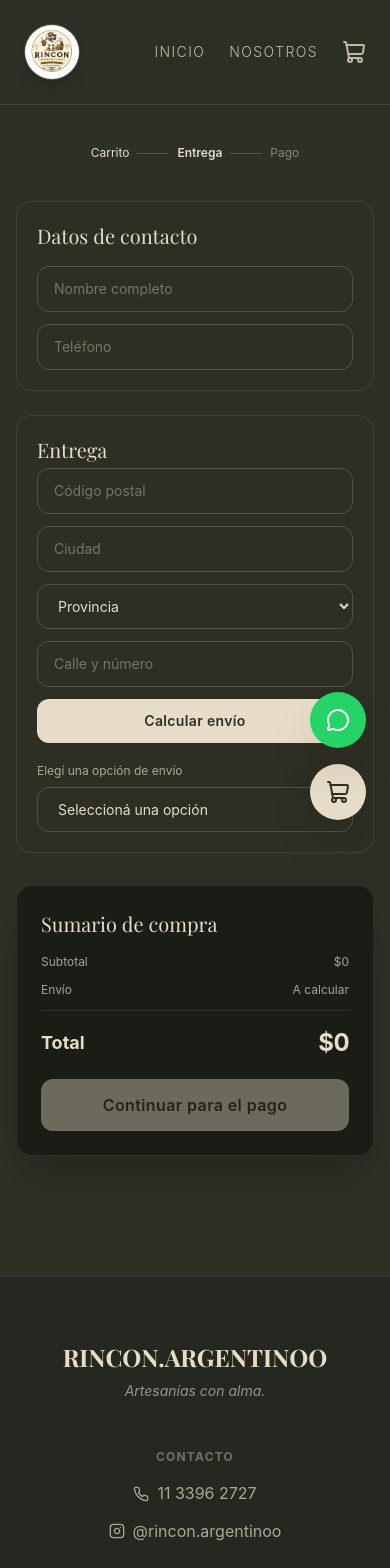
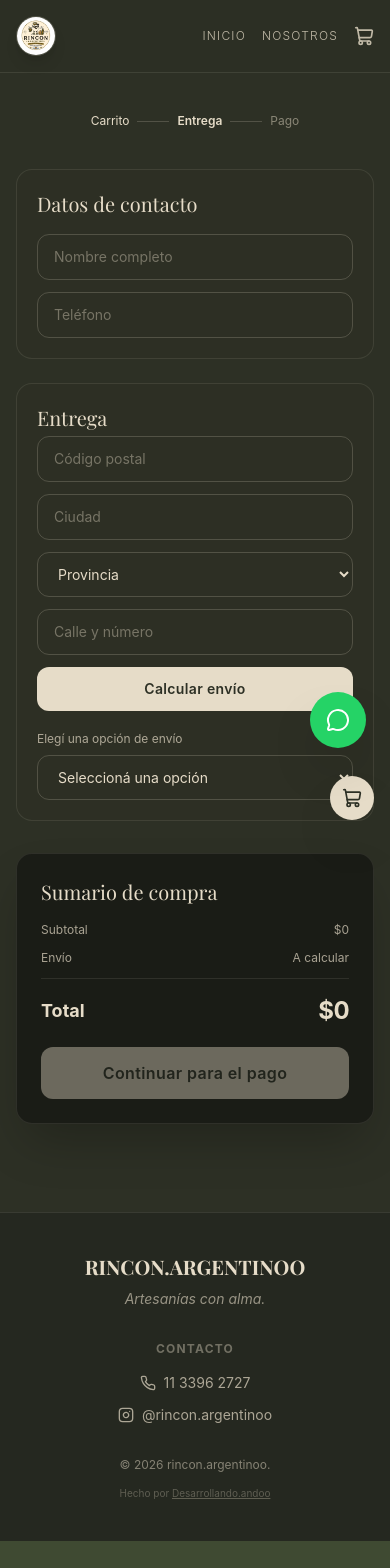
Before and after one commit to Daaneri/rincon.argentino, a React (Vite) app: page /checkout/entrega in a window 390 px wide. Shown: the top 1568 px of the page. After the commit the page ends 1541 px from the top, so only its background shows below. Built offline with nearby package versions, Linux system fonts and the light colour scheme.

Commit message:
corrige ProductDetail responsive

```diff
--- a/src/components/About.jsx
+++ b/src/components/About.jsx
@@ -1,23 +1,23 @@
 export default function About() {
   return (
-    <div className="max-w-4xl mx-auto p-6 md:p-20 text-center">
-      <h1 className="text-5xl md:text-6xl font-serif font-bold text-[#E6DCC8] mb-8">Nuestra Historia</h1>
+    <div className="max-w-4xl mx-auto p-5 sm:p-6 md:p-20 text-center">
+      <h1 className="text-3xl sm:text-4xl md:text-6xl font-serif font-bold text-[#E6DCC8] mb-6 sm:mb-8">Nuestra Historia</h1>
 
-      <div className="bg-[#252820] p-8 md:p-12 rounded-3xl border border-[#E6DCC8]/10 shadow-2xl">
-        <p className="text-xl leading-relaxed text-[#E6DCC8]/80 font-light mb-8">
+      <div className="bg-[#252820] p-5 sm:p-8 md:p-12 rounded-2xl sm:rounded-3xl border border-[#E6DCC8]/10 shadow-2xl">
+        <p className="text-base sm:text-lg md:text-xl leading-relaxed text-[#E6DCC8]/80 font-light mb-6 sm:mb-8">
           En <strong>Rincón Argentinoo</strong>, creemos que cada objeto tiene una historia para contar.
           Nuestra misión es rescatar la tradición y el alma de las artesanías de nuestra tierra,
           acercando piezas únicas a quienes valoran el trabajo hecho a mano.
         </p>
 
-        <div className="grid grid-cols-1 md:grid-cols-2 gap-8 text-left mt-12 border-t border-[#E6DCC8]/10 pt-12">
+        <div className="grid grid-cols-1 md:grid-cols-2 gap-6 sm:gap-8 text-left mt-8 sm:mt-12 border-t border-[#E6DCC8]/10 pt-8 sm:pt-12">
           <div>
-            <h3 className="text-[#E6DCC8] font-bold uppercase tracking-widest mb-4">Calidad Noble</h3>
-            <p className="text-[#E6DCC8]/60 italic">Trabajamos con materiales seleccionados, respetando procesos ancestrales para asegurar la durabilidad y belleza de cada pieza.</p>
+            <h3 className="text-[#E6DCC8] font-bold uppercase tracking-widest mb-3 sm:mb-4 text-sm sm:text-base">Calidad Noble</h3>
+            <p className="text-[#E6DCC8]/60 italic text-sm sm:text-base">Trabajamos con materiales seleccionados, respetando procesos ancestrales para asegurar la durabilidad y belleza de cada pieza.</p>
           </div>
           <div>
-            <h3 className="text-[#E6DCC8] font-bold uppercase tracking-widest mb-4">Hecho con Alma</h3>
-            <p className="text-[#E6DCC8]/60 italic">No vendemos productos masivos; cada artesanía es seleccionada o creada pensando en su propósito y en su conexión con nuestra cultura.</p>
+            <h3 className="text-[#E6DCC8] font-bold uppercase tracking-widest mb-3 sm:mb-4 text-sm sm:text-base">Hecho con Alma</h3>
+            <p className="text-[#E6DCC8]/60 italic text-sm sm:text-base">No vendemos productos masivos; cada artesanía es seleccionada o creada pensando en su propósito y en su conexión con nuestra cultura.</p>
           </div>
         </div>
       </div>
--- a/src/components/FloatingCart.jsx
+++ b/src/components/FloatingCart.jsx
@@ -10,13 +10,14 @@ export default function FloatingCart() {
   return (
     <Link
       to="/cart"
-      className="fixed bottom-6 right-6 z-40 bg-[#E6DCC8] text-[#2D3025] p-4 rounded-full shadow-2xl hover:scale-110 transition-all duration-300"
+      className="fixed bottom-6 right-4 sm:right-6 z-40 bg-[#E6DCC8] text-[#2D3025] p-3 sm:p-4 rounded-full shadow-2xl hover:scale-110 transition-all duration-300"
     >
       <div className="relative">
-        <ShoppingCart size={24} />
+        <ShoppingCart size={20} className="sm:hidden" />
+        <ShoppingCart size={24} className="hidden sm:block" />
 
         {totalItems > 0 && (
-          <span className="absolute -top-3 -right-3 bg-[#2D3025] text-[#E6DCC8] text-[10px] w-5 h-5 flex items-center justify-center rounded-full font-bold animate-bounce">
+          <span className="absolute -top-2.5 -right-2.5 sm:-top-3 sm:-right-3 bg-[#2D3025] text-[#E6DCC8] text-[9px] sm:text-[10px] w-4 h-4 sm:w-5 sm:h-5 flex items-center justify-center rounded-full font-bold animate-bounce">
             {totalItems}
           </span>
         )}
--- a/src/components/Footer.jsx
+++ b/src/components/Footer.jsx
@@ -1,33 +1,32 @@
 export default function Footer() {
   return (
-    <footer className="mt-20 py-16 bg-[#252820] border-t border-[#E6DCC8]/10">
-      <div className="max-w-7xl mx-auto px-6 grid grid-cols-1 md:grid-cols-3 gap-12 text-center md:text-left">
+    <footer className="mt-12 sm:mt-20 py-10 sm:py-16 bg-[#252820] border-t border-[#E6DCC8]/10">
+      <div className="max-w-7xl mx-auto px-4 sm:px-6 grid grid-cols-1 md:grid-cols-3 gap-8 sm:gap-12 text-center md:text-left">
 
-        <div className="flex flex-col gap-2">
-          <h3 className="text-2xl font-serif font-bold text-[#E6DCC8]">RINCON.ARGENTINOO</h3>
+        <div className="flex flex-col gap-2 items-center md:items-start">
+          <h3 className="text-xl sm:text-2xl font-serif font-bold text-[#E6DCC8]">RINCON.ARGENTINOO</h3>
           <p className="text-sm text-[#E6DCC8]/60 italic">Artesanías con alma.</p>
         </div>
 
-        <div className="flex flex-col gap-3">
+        <div className="flex flex-col gap-3 items-center md:items-start">
           <h4 className="font-bold uppercase tracking-widest text-xs text-[#E6DCC8]/40 mb-1">Contacto</h4>
 
-          {/* Aquí actualicé el número y lo convertí en enlace */}
-          <a href="https://wa.me/5491133962727" target="_blank" rel="noopener noreferrer" className="flex items-center justify-center md:justify-start gap-2 text-[#E6DCC8]/70 hover:text-[#E6DCC8] transition">
-            <svg xmlns="http://www.w3.org/2000/svg" width="16" height="16" viewBox="0 0 24 24" fill="none" stroke="currentColor" strokeWidth="2" strokeLinecap="round" strokeLinejoin="round"><path d="M22 16.92v3a2 2 0 0 1-2.18 2 19.79 19.79 0 0 1-8.63-3.07 19.5 19.5 0 0 1-6-6 19.79 19.79 0 0 1-3.07-8.67A2 2 0 0 1 4.11 2h3a2 2 0 0 1 2 1.72 12.84 12.84 0 0 0 .7 2.81 2 2 0 0 1-.45 2.11L8.09 9.91a16 16 0 0 0 6 6l1.27-1.27a2 2 0 0 1 2.11-.45 12.84 12.84 0 0 0 2.81.7A2 2 0 0 1 22 16.92z"/></svg>
+          <a href="https://wa.me/5491133962727" target="_blank" rel="noopener noreferrer" className="flex items-center justify-center md:justify-start gap-2 text-[#E6DCC8]/70 hover:text-[#E6DCC8] transition text-sm sm:text-base">
+            <svg xmlns="http://www.w3.org/2000/svg" width="16" height="16" viewBox="0 0 24 24" fill="none" stroke="currentColor" strokeWidth="2" strokeLinecap="round" strokeLinejoin="round" className="shrink-0"><path d="M22 16.92v3a2 2 0 0 1-2.18 2 19.79 19.79 0 0 1-8.63-3.07 19.5 19.5 0 0 1-6-6 19.79 19.79 0 0 1-3.07-8.67A2 2 0 0 1 4.11 2h3a2 2 0 0 1 2 1.72 12.84 12.84 0 0 0 .7 2.81 2 2 0 0 1-.45 2.11L8.09 9.91a16 16 0 0 0 6 6l1.27-1.27a2 2 0 0 1 2.11-.45 12.84 12.84 0 0 0 2.81.7A2 2 0 0 1 22 16.92z"/></svg>
             <span>11 3396 2727</span>
           </a>
 
-          <a href="https://instagram.com/rincon.argentinoo" target="_blank" rel="noopener noreferrer" className="flex items-center justify-center md:justify-start gap-2 text-[#E6DCC8]/70 hover:text-[#E6DCC8] transition">
-            <svg xmlns="http://www.w3.org/2000/svg" width="16" height="16" viewBox="0 0 24 24" fill="none" stroke="currentColor" strokeWidth="2" strokeLinecap="round" strokeLinejoin="round"><rect x="2" y="2" width="20" height="20" rx="5" ry="5"/><path d="M16 11.37A4 4 0 1 1 12.63 8 4 4 0 0 1 16 11.37z"/><line x1="17.5" y1="6.5" x2="17.51" y2="6.5"/></svg>
+          <a href="https://instagram.com/rincon.argentinoo" target="_blank" rel="noopener noreferrer" className="flex items-center justify-center md:justify-start gap-2 text-[#E6DCC8]/70 hover:text-[#E6DCC8] transition text-sm sm:text-base">
+            <svg xmlns="http://www.w3.org/2000/svg" width="16" height="16" viewBox="0 0 24 24" fill="none" stroke="currentColor" strokeWidth="2" strokeLinecap="round" strokeLinejoin="round" className="shrink-0"><rect x="2" y="2" width="20" height="20" rx="5" ry="5"/><path d="M16 11.37A4 4 0 1 1 12.63 8 4 4 0 0 1 16 11.37z"/><line x1="17.5" y1="6.5" x2="17.51" y2="6.5"/></svg>
             <span>@rincon.argentinoo</span>
           </a>
         </div>
 
-        <div className="flex flex-col gap-2 md:items-end">
-          <p className="text-sm text-[#E6DCC8]/50">© 2026 rincon.argentinoo.</p>
-          <p className="text-xs text-[#E6DCC8]/30 mt-1">
-  Hecho por <a href="https://www.instagram.com/desarrollando.andoo/" target="_blank" rel="noopener noreferrer" className="hover:text-[#E6DCC8] underline transition-colors">Desarrollando.andoo</a>
-</p>
+        <div className="flex flex-col gap-2 items-center md:items-end">
+          <p className="text-xs sm:text-sm text-[#E6DCC8]/50">© 2026 rincon.argentinoo.</p>
+          <p className="text-[10px] sm:text-xs text-[#E6DCC8]/30 mt-1">
+            Hecho por <a href="https://www.instagram.com/desarrollando.andoo/" target="_blank" rel="noopener noreferrer" className="hover:text-[#E6DCC8] underline transition-colors">Desarrollando.andoo</a>
+          </p>
         </div>
 
       </div>
--- a/src/components/Navbar.jsx
+++ b/src/components/Navbar.jsx
@@ -1,33 +1,32 @@
 import { Link } from 'react-router-dom';
-import { ShoppingCart } from 'lucide-react'; // Importamos el icono
-import { useCart } from '../context/CartContext'; // Importamos el contexto
+import { ShoppingCart } from 'lucide-react';
+import { useCart } from '../context/CartContext';
 import logo from '../assets/rincon.png';
 
 export default function Navbar() {
-  const { cart } = useCart(); // Obtenemos el carrito del contexto
+  const { cart } = useCart();
 
   return (
-    <nav className="sticky top-0 p-6 flex justify-between items-center z-50 bg-[#2D3025]/90 backdrop-blur-md border-b border-[#E6DCC8]/10">
-      <Link to="/" className="flex items-center gap-3">
+    <nav className="sticky top-0 p-4 sm:p-6 flex justify-between items-center z-50 bg-[#2D3025]/90 backdrop-blur-md border-b border-[#E6DCC8]/10">
+      <Link to="/" className="flex items-center gap-2 sm:gap-3 min-w-0">
         <img
           src={logo}
           alt="Rincón Argentino Logo"
-          className="w-14 h-14 rounded-full border border-[#E6DCC8]/20 shadow-lg object-cover"
+          className="w-10 h-10 sm:w-12 sm:h-12 md:w-14 md:h-14 rounded-full border border-[#E6DCC8]/20 shadow-lg object-cover shrink-0"
         />
-        <span className="font-serif font-bold text-[#E6DCC8] tracking-tight text-xl hidden md:block">
+        <span className="font-serif font-bold text-[#E6DCC8] tracking-tight text-base sm:text-lg md:text-xl hidden md:block truncate">
           RINCÓN ARGENTINOO
         </span>
       </Link>
 
-      <div className="flex gap-6 md:gap-8 items-center font-light text-[#E6DCC8] opacity-80 uppercase tracking-widest text-sm">
+      <div className="flex gap-4 sm:gap-6 md:gap-8 items-center font-light text-[#E6DCC8] opacity-80 uppercase tracking-widest text-xs sm:text-sm">
         <Link to="/" className="hover:opacity-100 transition duration-300">Inicio</Link>
         <Link to="/about" className="hover:opacity-100 transition duration-300">Nosotros</Link>
 
-        {/* Ícono de carrito con contador animado */}
-        <Link to="/cart" className="relative group transition-all duration-300 hover:scale-110 active:scale-95">
-          <ShoppingCart className="w-6 h-6 hover:opacity-100" />
+        <Link to="/cart" className="relative group transition-all duration-300 hover:scale-110 active:scale-95 shrink-0">
+          <ShoppingCart className="w-5 h-5 sm:w-6 sm:h-6 hover:opacity-100" />
           {cart.length > 0 && (
-            <span className="absolute -top-3 -right-3 bg-[#E6DCC8] text-[#2D3025] text-[10px] font-bold w-5 h-5 flex items-center justify-center rounded-full animate-bounce">
+            <span className="absolute -top-2.5 -right-2.5 sm:-top-3 sm:-right-3 bg-[#E6DCC8] text-[#2D3025] text-[9px] sm:text-[10px] font-bold w-4 h-4 sm:w-5 sm:h-5 flex items-center justify-center rounded-full animate-bounce">
               {cart.length}
             </span>
           )}
--- a/src/components/ProductDetail.jsx
+++ b/src/components/ProductDetail.jsx
@@ -19,56 +19,54 @@ export default function ProductDetail() {
   }, [id]);
 
   if (!product) return (
-    <div className="flex items-center justify-center min-h-[60vh] font-serif text-2xl text-[#E6DCC8]/50 animate-pulse">
+    <div className="flex items-center justify-center min-h-[60vh] font-serif text-lg sm:text-2xl text-[#E6DCC8]/50 animate-pulse px-6 text-center">
       Cargando belleza...
     </div>
   );
 
-  // Número actualizado correctamente aquí
   const whatsappMessage = `Hola! Me interesa saber más sobre el producto: ${product.name}`;
   const whatsappUrl = `https://wa.me/5491133962727?text=${encodeURIComponent(whatsappMessage)}`;
 
   return (
-    <div className="max-w-6xl mx-auto p-6 md:p-12 animate-in fade-in duration-700">
-      <Link to="/" className="inline-flex items-center gap-2 text-[#E6DCC8]/60 hover:text-[#E6DCC8] transition-colors mb-8 text-sm uppercase tracking-widest">
+    <div className="max-w-6xl mx-auto p-4 sm:p-6 md:p-12 animate-in fade-in duration-700">
+      <Link to="/" className="inline-flex items-center gap-2 text-[#E6DCC8]/60 hover:text-[#E6DCC8] transition-colors mb-6 sm:mb-8 text-xs sm:text-sm uppercase tracking-widest">
         <ArrowLeft size={16} /> Volver a la selección
       </Link>
 
-      <div className="grid grid-cols-1 md:grid-cols-2 gap-16 items-start bg-[#252820]/50 backdrop-blur-xl p-8 md:p-12 rounded-3xl border border-[#E6DCC8]/10 shadow-2xl">
+      <div className="grid grid-cols-1 md:grid-cols-2 gap-6 sm:gap-10 md:gap-16 items-start bg-[#252820]/50 backdrop-blur-xl p-5 sm:p-8 md:p-12 rounded-2xl sm:rounded-3xl border border-[#E6DCC8]/10 shadow-2xl">
 
-        <div className="bg-[#E6DCC8]/5 p-2 rounded-3xl border border-[#E6DCC8]/10 shadow-inner">
-          <img src={product.image_url} alt={product.name} className="w-full rounded-2xl aspect-square object-cover transition-transform duration-700 hover:scale-[1.02]" />
+        <div className="bg-[#E6DCC8]/5 p-2 rounded-2xl sm:rounded-3xl border border-[#E6DCC8]/10 shadow-inner">
+          <img src={product.image_url} alt={product.name} className="w-full rounded-xl sm:rounded-2xl aspect-square object-cover transition-transform duration-700 hover:scale-[1.02]" />
         </div>
 
-        <div className="flex flex-col gap-8">
+        <div className="flex flex-col gap-6 sm:gap-8">
           <div>
-            <h1 className="text-5xl md:text-6xl font-serif font-bold text-[#E6DCC8] mb-4">{product.name}</h1>
-            <p className="text-3xl font-light text-[#E6DCC8]/80 tracking-tight">${product.price.toLocaleString('es-AR')}</p>
+            <h1 className="text-3xl sm:text-4xl md:text-5xl lg:text-6xl font-serif font-bold text-[#E6DCC8] mb-3 sm:mb-4 break-words">{product.name}</h1>
+            <p className="text-xl sm:text-2xl md:text-3xl font-light text-[#E6DCC8]/80 tracking-tight">${product.price.toLocaleString('es-AR')}</p>
           </div>
 
-          <div className="border-y border-[#E6DCC8]/10 py-8">
-            <h4 className="text-[10px] uppercase tracking-[0.2em] text-[#E6DCC8]/50 mb-4 font-bold">Sobre esta pieza</h4>
-            <p className="text-lg leading-relaxed text-[#E6DCC8]/70 font-light">
+          <div className="border-y border-[#E6DCC8]/10 py-6 sm:py-8">
+            <h4 className="text-[10px] uppercase tracking-[0.2em] text-[#E6DCC8]/50 mb-3 sm:mb-4 font-bold">Sobre esta pieza</h4>
+            <p className="text-sm sm:text-base md:text-lg leading-relaxed text-[#E6DCC8]/70 font-light">
               {product.description || "Cada pieza de Rincón Argentinoo es única, seleccionada con cuidado y hecha para durar. Si tienes dudas sobre los materiales o procesos, no dudes en consultarnos."}
             </p>
           </div>
 
-          <div className="flex flex-col gap-4">
+          <div className="flex flex-col gap-3 sm:gap-4">
             <button
               onClick={() => addToCart(product)}
-              className="group flex items-center justify-center gap-3 bg-[#E6DCC8] text-[#2D3025] text-lg py-5 rounded-xl font-bold hover:bg-white transition-all shadow-[0_10px_30px_rgba(230,220,200,0.15)] active:scale-[0.98]"
+              className="group flex items-center justify-center gap-2 sm:gap-3 bg-[#E6DCC8] text-[#2D3025] text-sm sm:text-base md:text-lg py-4 sm:py-5 rounded-xl font-bold hover:bg-white transition-all shadow-[0_10px_30px_rgba(230,220,200,0.15)] active:scale-[0.98]"
             >
-              <ShoppingCart size={20} className="group-hover:-translate-y-1 transition-transform" />
+              <ShoppingCart size={18} className="group-hover:-translate-y-1 transition-transform shrink-0" />
               AGREGAR AL CARRITO
             </button>
-
             <a
               href={whatsappUrl}
               target="_blank"
               rel="noopener noreferrer"
-              className="flex items-center justify-center gap-3 border border-[#E6DCC8]/20 text-[#E6DCC8] text-lg py-5 rounded-xl font-bold hover:bg-[#E6DCC8]/10 transition-all active:scale-[0.98]"
+              className="flex items-center justify-center gap-2 sm:gap-3 border border-[#E6DCC8]/20 text-[#E6DCC8] text-sm sm:text-base md:text-lg py-4 sm:py-5 rounded-xl font-bold hover:bg-[#E6DCC8]/10 transition-all active:scale-[0.98]"
             >
-              <MessageCircle size={20} />
+              <MessageCircle size={18} className="shrink-0" />
               CONSULTAR POR WHATSAPP
             </a>
           </div>
--- a/src/components/ProductGrid.jsx
+++ b/src/components/ProductGrid.jsx
@@ -3,14 +3,12 @@ import { Link } from 'react-router-dom'
 import { supabase } from '../supabaseClient'
 import { Search } from 'lucide-react'
 
-// Categorías definidas de forma estática
 const CATEGORIES = ['Todos', 'Mates', 'Bombillas', 'Accesorios'];
 
-// Componente pequeño para la tarjeta de producto
 function ProductCard({ product }) {
   return (
-    <div className="group bg-rincon-olive/40 backdrop-blur-md p-3 md:p-6 rounded-2xl md:rounded-3xl border border-rincon-cream/10 shadow-xl transition-all duration-500 hover:-translate-y-2 hover:bg-rincon-olive/60 flex flex-col">
-      <div className="aspect-[4/5] bg-rincon-cream/10 rounded-xl md:rounded-2xl mb-4 md:mb-6 overflow-hidden">
+    <div className="group bg-rincon-olive/40 backdrop-blur-md p-3 sm:p-4 md:p-6 rounded-2xl md:rounded-3xl border border-rincon-cream/10 shadow-xl transition-all duration-500 hover:-translate-y-2 hover:bg-rincon-olive/60 flex flex-col">
+      <div className="aspect-[4/5] bg-rincon-cream/10 rounded-xl md:rounded-2xl mb-3 sm:mb-4 md:mb-6 overflow-hidden">
         {product.image_url ? (
           <img src={product.image_url} alt={product.name} className="w-full h-full object-cover group-hover:scale-105 transition-transform duration-700"/>
         ) : (
@@ -19,11 +17,11 @@ function ProductCard({ product }) {
       </div>
       <div className="flex-1 flex flex-col justify-between">
         <div>
-          <h3 className="text-sm md:text-xl font-serif font-bold text-rincon-cream mb-1 truncate">{product.name}</h3>
-          <p className="text-sm md:text-lg font-medium text-rincon-cream/80 mb-4">${product.price.toLocaleString('es-AR')}</p>
+          <h3 className="text-xs sm:text-sm md:text-xl font-serif font-bold text-rincon-cream mb-1 truncate">{product.name}</h3>
+          <p className="text-xs sm:text-sm md:text-lg font-medium text-rincon-cream/80 mb-3 sm:mb-4">${product.price.toLocaleString('es-AR')}</p>
         </div>
         <Link to={`/producto/${product.id}`} className="block">
-          <button className="w-full border border-rincon-cream/20 py-2 md:py-4 rounded-xl font-bold text-[10px] md:text-xs uppercase tracking-widest text-rincon-cream hover:bg-rincon-cream hover:text-rincon-olive transition-all duration-300">
+          <button className="w-full border border-rincon-cream/20 py-2 md:py-4 rounded-xl font-bold text-[9px] sm:text-[10px] md:text-xs uppercase tracking-widest text-rincon-cream hover:bg-rincon-cream hover:text-rincon-olive transition-all duration-300">
             Ver detalle
           </button>
         </Link>
@@ -61,14 +59,14 @@ export default function ProductGrid() {
     });
 
   return (
-    <div className="p-4 space-y-8">
+    <div className="px-4 sm:px-6 space-y-6 sm:space-y-8">
       <div className="max-w-5xl mx-auto space-y-4">
         <div className="flex flex-wrap gap-2 justify-center">
           {CATEGORIES.map(cat => (
             <button
               key={cat}
               onClick={() => setSelectedCategory(cat)}
-              className={`px-6 py-2 rounded-full text-sm transition-all border ${
+              className={`px-4 sm:px-6 py-2 rounded-full text-xs sm:text-sm transition-all border shrink-0 ${
                 selectedCategory === cat
                 ? 'bg-rincon-cream text-rincon-olive font-bold border-transparent'
                 : 'bg-rincon-olive/30 text-rincon-cream border-rincon-cream/10 hover:bg-rincon-olive/50'
@@ -79,19 +77,19 @@ export default function ProductGrid() {
           ))}
         </div>
 
-        <div className="flex flex-col md:flex-row gap-4 bg-rincon-olive/20 p-4 rounded-2xl border border-rincon-cream/10 backdrop-blur-md">
+        <div className="flex flex-col md:flex-row gap-3 sm:gap-4 bg-rincon-olive/20 p-3 sm:p-4 rounded-2xl border border-rincon-cream/10 backdrop-blur-md">
           <div className="relative flex-1">
             <input
               type="text"
               placeholder="Buscar artesanías..."
-              className="w-full bg-rincon-cream/5 border border-rincon-cream/20 text-rincon-cream p-3 pl-10 rounded-xl outline-none focus:border-rincon-cream/50 transition-colors"
+              className="w-full bg-rincon-cream/5 border border-rincon-cream/20 text-rincon-cream p-3 pl-10 rounded-xl outline-none focus:border-rincon-cream/50 transition-colors text-sm sm:text-base"
               onChange={(e) => setSearchTerm(e.target.value)}
             />
             <Search className="absolute left-3 top-3.5 text-rincon-cream/50" size={18} />
           </div>
 
           <select
-            className="bg-rincon-olive border border-rincon-cream/20 text-rincon-cream p-3 rounded-xl outline-none cursor-pointer hover:bg-rincon-olive/80 transition-colors"
+            className="w-full md:w-auto bg-rincon-olive border border-rincon-cream/20 text-rincon-cream p-3 rounded-xl outline-none cursor-pointer hover:bg-rincon-olive/80 transition-colors text-sm sm:text-base"
             onChange={(e) => setSortBy(e.target.value)}
           >
             <option value="default">Más destacados</option>
@@ -103,31 +101,29 @@ export default function ProductGrid() {
 
       {filteredProducts.length > 0 ? (
         <>
-          {/* Si se seleccionó 'Todos', separamos las secciones */}
           {selectedCategory === 'Todos' ? (
-            <div className="space-y-12">
+            <div className="space-y-8 sm:space-y-12">
               <section>
-                <h2 className="max-w-7xl mx-auto px-6 text-2xl font-serif font-bold text-rincon-cream mb-6">Nuestros Mates</h2>
-                <div className="grid grid-cols-2 md:grid-cols-4 gap-4 md:gap-8 max-w-7xl mx-auto px-4">
+                <h2 className="max-w-7xl mx-auto text-xl sm:text-2xl font-serif font-bold text-rincon-cream mb-4 sm:mb-6">Nuestros Mates</h2>
+                <div className="grid grid-cols-2 sm:grid-cols-3 md:grid-cols-4 gap-3 sm:gap-4 md:gap-8 max-w-7xl mx-auto">
                   {filteredProducts.filter(p => p.category === 'Mates').map(p => <ProductCard key={p.id} product={p} />)}
                 </div>
               </section>
               <section>
-                <h2 className="max-w-7xl mx-auto px-6 text-2xl font-serif font-bold text-rincon-cream mb-6">Otros Productos</h2>
-                <div className="grid grid-cols-2 md:grid-cols-4 gap-4 md:gap-8 max-w-7xl mx-auto px-4">
+                <h2 className="max-w-7xl mx-auto text-xl sm:text-2xl font-serif font-bold text-rincon-cream mb-4 sm:mb-6">Otros Productos</h2>
+                <div className="grid grid-cols-2 sm:grid-cols-3 md:grid-cols-4 gap-3 sm:gap-4 md:gap-8 max-w-7xl mx-auto">
                   {filteredProducts.filter(p => p.category !== 'Mates').map(p => <ProductCard key={p.id} product={p} />)}
                 </div>
               </section>
             </div>
           ) : (
-            /* Si hay un filtro aplicado, mostramos todo junto */
-            <div className="grid grid-cols-2 md:grid-cols-4 gap-4 md:gap-8 max-w-7xl mx-auto px-4">
+            <div className="grid grid-cols-2 sm:grid-cols-3 md:grid-cols-4 gap-3 sm:gap-4 md:gap-8 max-w-7xl mx-auto">
               {filteredProducts.map(p => <ProductCard key={p.id} product={p} />)}
             </div>
           )}
         </>
       ) : (
-        <div className="py-20 text-center text-rincon-cream/50 italic">
+        <div className="py-16 sm:py-20 text-center text-rincon-cream/50 italic text-sm sm:text-base px-4">
           No encontramos piezas con ese nombre o categoría.
         </div>
       )}
```
